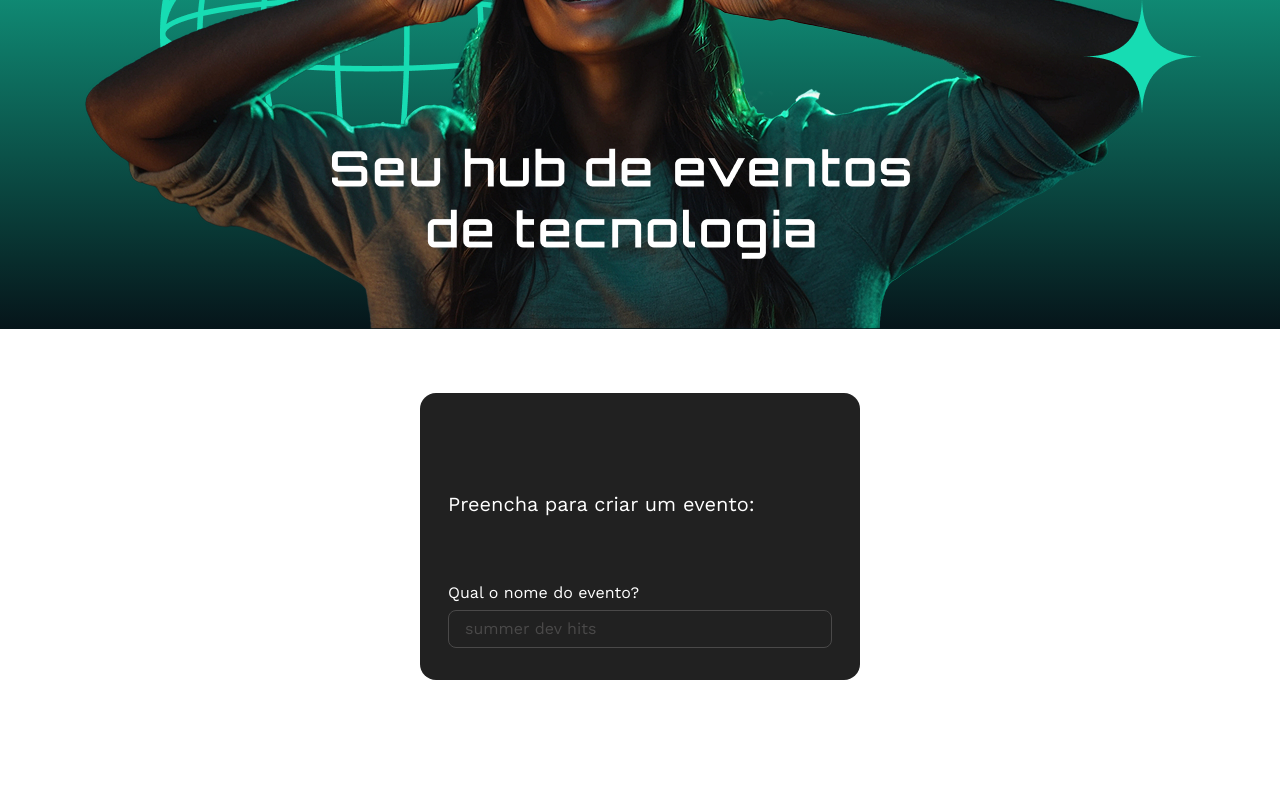
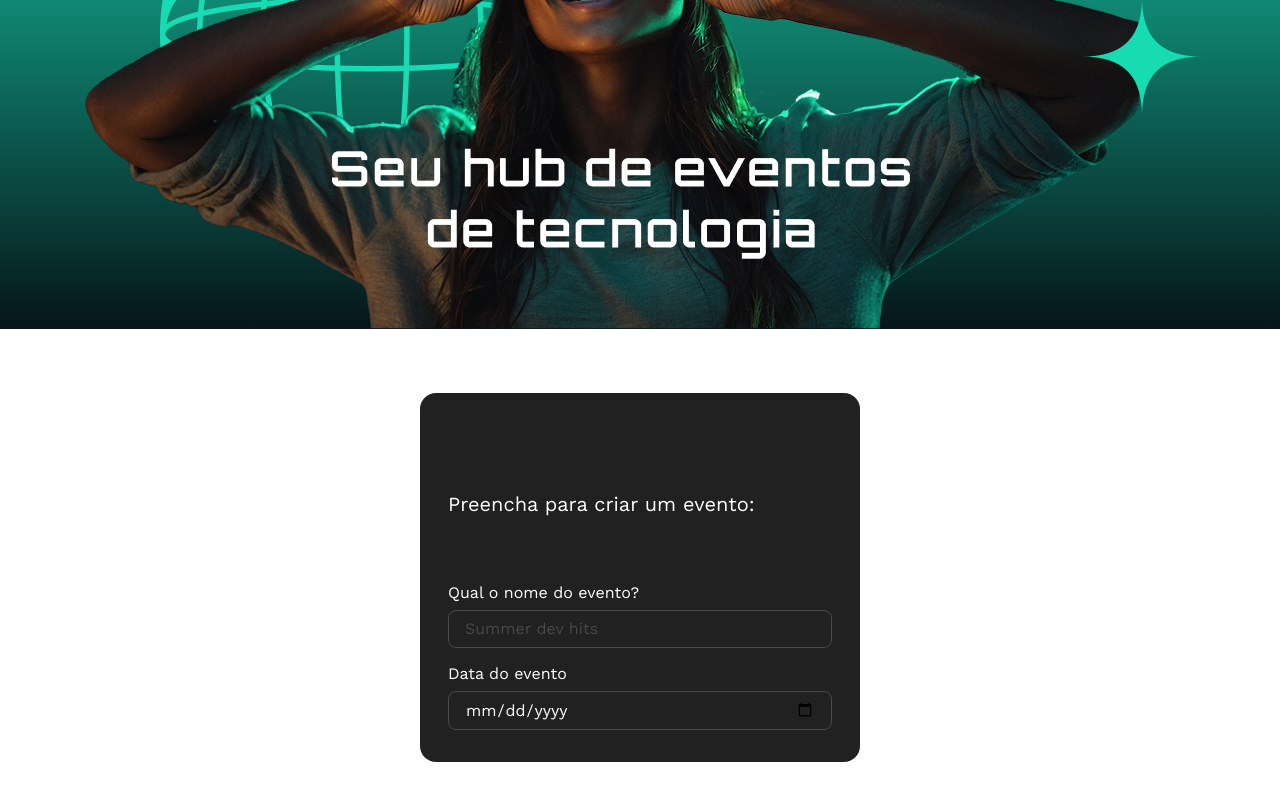
Before and after one commit to Lauraellen/tecboard, a React (Vite) app: page / in a window 1280 px wide. Shown: the part 354-1154 px from the top of the page. Before the commit the page ends 1098 px from the top, so only its background shows below. Built offline with nearby package versions, Linux system fonts and the light colour scheme.

Commit message:
criação do campo data

```diff
--- a/src/components/CampoDeEntrada/index.jsx
+++ b/src/components/CampoDeEntrada/index.jsx
@@ -1,7 +1,7 @@
 import './campo-entrada.css'
 
-export function CampoDeEntrada({ props }) {
+export function CampoDeEntrada(props) {
     return (
-        <input className='campo-entrada' {...props} placeholder='summer dev hits' />
+        <input className='campo-entrada' {...props} />
     )
 }
--- a/src/components/FormularioDeEvento/formulario-de-evento.css
+++ b/src/components/FormularioDeEvento/formulario-de-evento.css
@@ -6,3 +6,9 @@
     max-width: 90%;
     margin: 64px auto;
 }
+
+.campos {
+    display: flex;
+    flex-direction: column;
+    gap: 16px;
+}
--- a/src/components/FormularioDeEvento/index.jsx
+++ b/src/components/FormularioDeEvento/index.jsx
@@ -14,6 +14,7 @@ export function FormularioDeEvento() {
                 Preencha para criar um evento:
             </TituloFormulario>
 
+            <div className='campos'>
                 <CampoDeFormulario>
                     <Label htmlFor="nome"> Qual o nome do evento?</Label>
                     <CampoDeEntrada
@@ -24,6 +25,17 @@ export function FormularioDeEvento() {
                     />
                 </CampoDeFormulario>
 
+                <CampoDeFormulario>
+                    <Label htmlFor="dataEvento"> Data do evento</Label>
+                    <CampoDeEntrada
+                        type="date"
+                        id="dataEvento"
+                        name="dataEvento"
+                        placeholder="XX/XX/XXXX"
+                    />
+                </CampoDeFormulario>
+            </div>
+
         </form>
     )
 }
```
Lines whose indentation alone changed are shown as unchanged.
